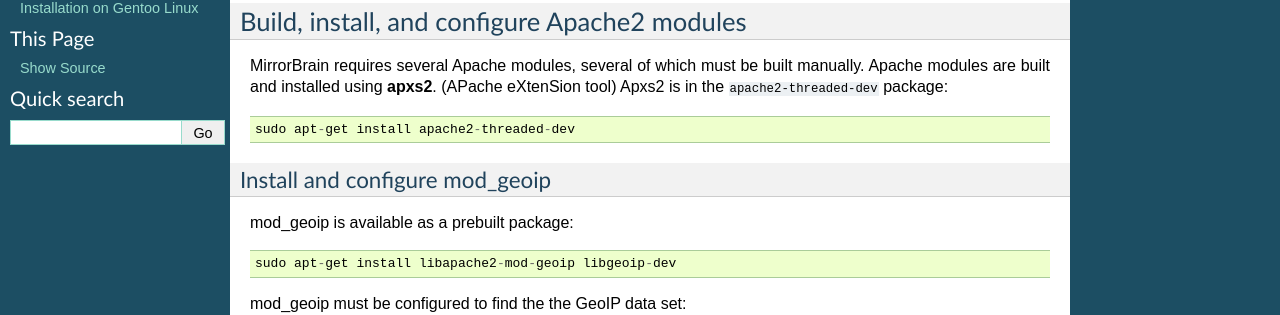
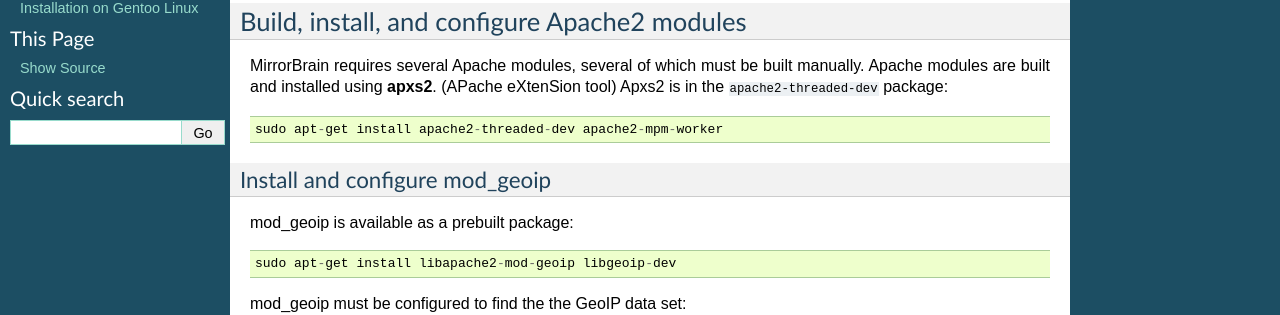
Before and after one commit to hayalci/mirrorbrain, a Sphinx documentation site: the page built from docs/installation/debian.rst, in a window 1280 px wide and 900 px high, scrolled down 554 px. Shown: the part 138-453 px from the top of the window. Built offline with Sphinx 7.4.7, drawn with Linux system fonts in a browser that asks for light colours.

Commit message:
add apache2-mpm-worker to apache dependencies
git-svn-id: http://svn.mirrorbrain.org/svn/mirrorbrain/trunk@7810 2d291e14-ff0c-0410-a3fa-d5caa9871f55

```diff
--- a/docs/installation/debian.rst
+++ b/docs/installation/debian.rst
@@ -43,7 +43,7 @@
 
 MirrorBrain requires several Apache modules, several of which must be built manually. Apache modules are built and installed using :program:`apxs2`. (APache eXtenSion tool)  Apxs2 is in the ``apache2-threaded-dev`` package::
 
-  sudo apt-get install apache2-threaded-dev
+  sudo apt-get install apache2-threaded-dev apache2-mpm-worker
 
 
 Install and configure mod_geoip
```
